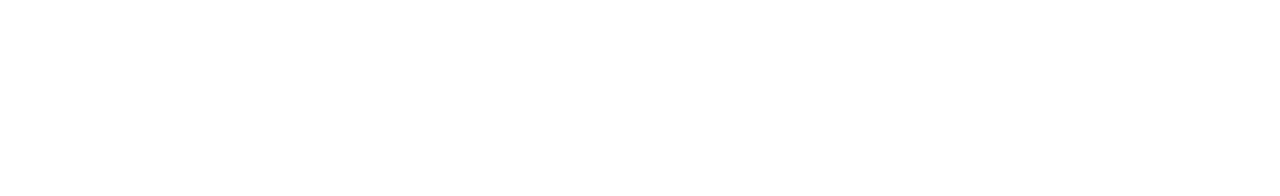
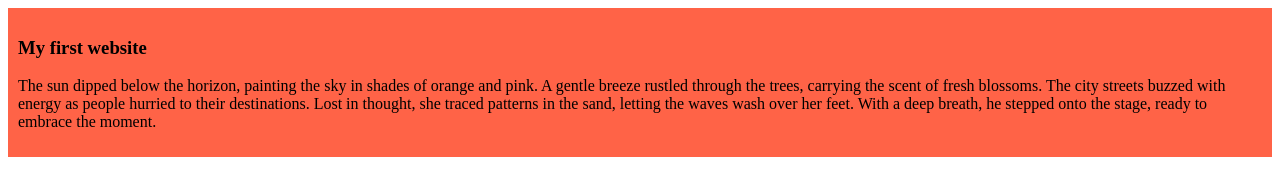
Before and after one commit to 11AnamulHoque/my-simple-website, a plain HTML site: page index.html in a window 1280 px wide. Drawn offline with Linux system fonts and the light colour scheme.

Commit message:
added the first blog

```diff
--- a/index.html
+++ b/index.html
@@ -4,8 +4,16 @@
     <meta charset="UTF-8">
     <meta name="viewport" content="width=device-width, initial-scale=1.0">
     <title>My simple website</title>
+    <link rel="stylesheet" href="styles/blog.css">
 </head>
 <body>
-
+    <div>
+        <h3>My first website</h3>
+        <p>The sun dipped below the horizon, painting the sky in shades of orange and pink.
+        A gentle breeze rustled through the trees, carrying the scent of fresh blossoms.
+        The city streets buzzed with energy as people hurried to their destinations.
+        Lost in thought, she traced patterns in the sand, letting the waves wash over her feet.
+        With a deep breath, he stepped onto the stage, ready to embrace the moment.</p>
+    </div>
 </body>
 </html>
--- /dev/null
+++ b/styles/blog.css
@@ -0,0 +1,4 @@
+div{
+    background-color: tomato;
+    padding: 10px;
+}
```
